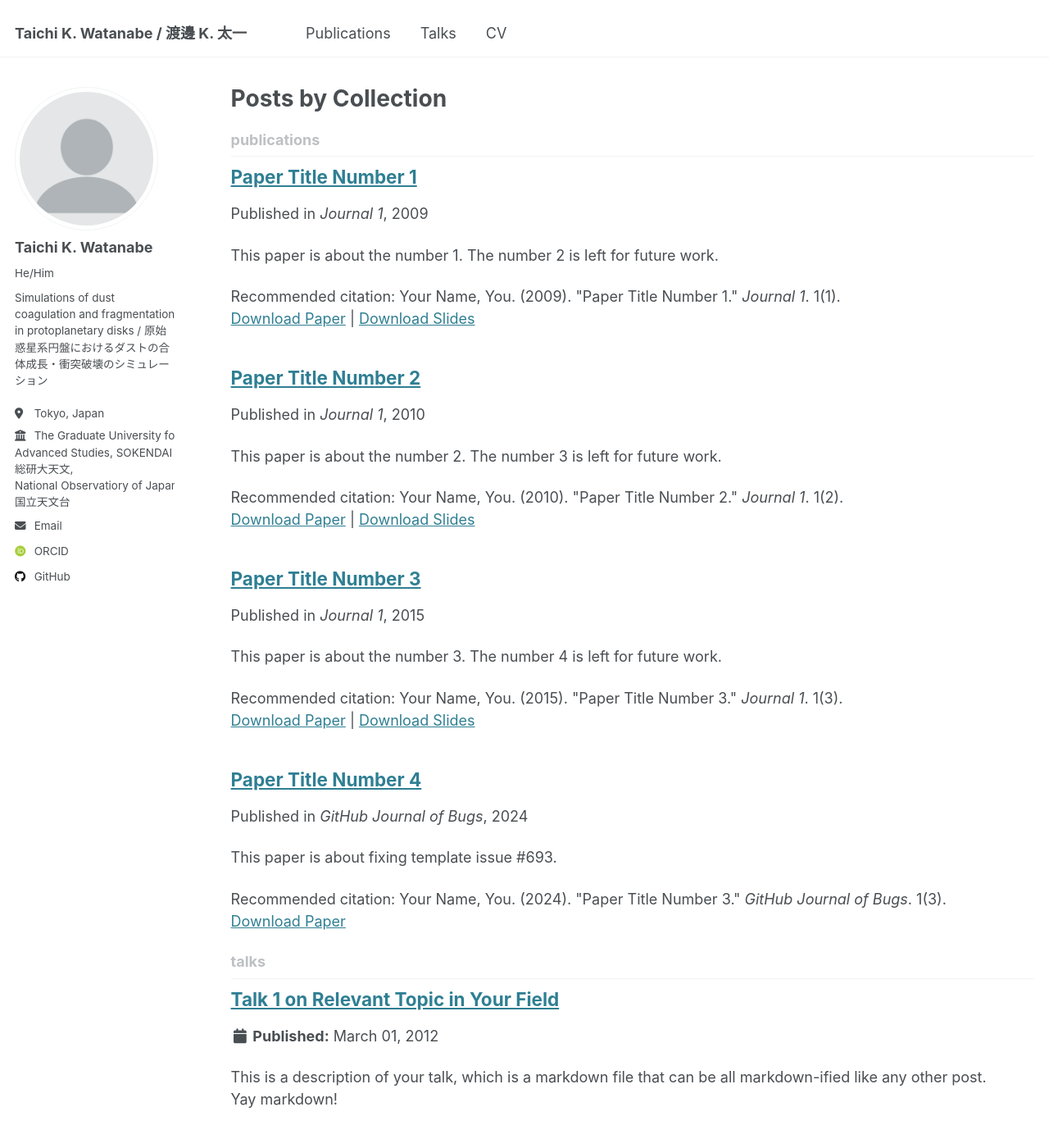
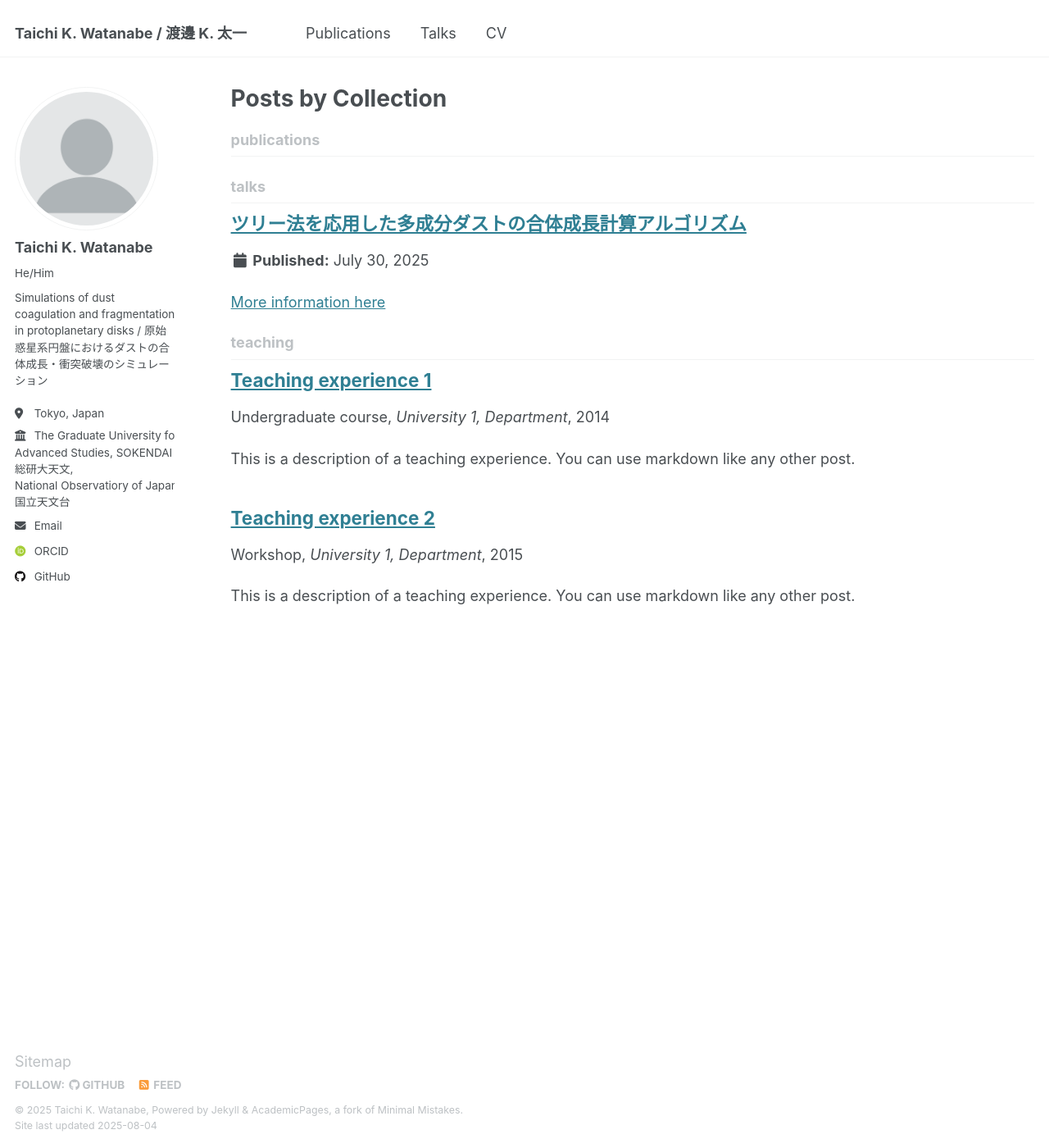
Before and after one commit to WatanabeTK-astrocat/watanabetk-astrocat.github.io, a Jekyll site: the page built from _pages/collection-archive.html, in a window 1280 px wide and 1400 px high. Shown: the whole window at 82% size. Built offline with Jekyll 4.4.1, drawn with Linux system fonts in a browser that asks for light colours; some web fonts are replaced; some of the changed text lies outside the part shown.

Commit message:
remove example publication and talk files, and update them with mine

```diff
--- a/_pages/publications.html
+++ b/_pages/publications.html
@@ -10,6 +10,9 @@ author_profile: true
 {% endif %}
 
 {% include base_path %}
+
+<!-- Remove Later -->
+[Under Construction...]
 
 <!-- New style rendering if publication categories are defined -->
 {% if site.publication_category %}
--- a/_publications/2009-10-01-paper-title-number-1.md
+++ /dev/null
@@ -1,14 +0,0 @@
----
-title: "Paper Title Number 1"
-collection: publications
-category: manuscripts
-permalink: /publication/2009-10-01-paper-title-number-1
-excerpt: 'This paper is about the number 1. The number 2 is left for future work.'
-date: 2009-10-01
-venue: 'Journal 1'
-slidesurl: 'http://academicpages.github.io/files/slides1.pdf'
-paperurl: 'http://academicpages.github.io/files/paper1.pdf'
-citation: 'Your Name, You. (2009). &quot;Paper Title Number 1.&quot; <i>Journal 1</i>. 1(1).'
----
-
-The contents above will be part of a list of publications, if the user clicks the link for the publication than the contents of section will be rendered as a full page, allowing you to provide more information about the paper for the reader. When publications are displayed as a single page, the contents of the above "citation" field will automatically be included below this section in a smaller font.
--- a/_publications/2010-10-01-paper-title-number-2.md
+++ /dev/null
@@ -1,14 +0,0 @@
----
-title: "Paper Title Number 2"
-collection: publications
-category: manuscripts
-permalink: /publication/2010-10-01-paper-title-number-2
-excerpt: 'This paper is about the number 2. The number 3 is left for future work.'
-date: 2010-10-01
-venue: 'Journal 1'
-slidesurl: 'http://academicpages.github.io/files/slides2.pdf'
-paperurl: 'http://academicpages.github.io/files/paper2.pdf'
-citation: 'Your Name, You. (2010). &quot;Paper Title Number 2.&quot; <i>Journal 1</i>. 1(2).'
----
-
-The contents above will be part of a list of publications, if the user clicks the link for the publication than the contents of section will be rendered as a full page, allowing you to provide more information about the paper for the reader. When publications are displayed as a single page, the contents of the above "citation" field will automatically be included below this section in a smaller font.
--- a/_publications/2015-10-01-paper-title-number-3.md
+++ /dev/null
@@ -1,14 +0,0 @@
----
-title: "Paper Title Number 3"
-collection: publications
-category: manuscripts
-permalink: /publication/2015-10-01-paper-title-number-3
-excerpt: 'This paper is about the number 3. The number 4 is left for future work.'
-date: 2015-10-01
-venue: 'Journal 1'
-slidesurl: 'http://academicpages.github.io/files/slides3.pdf'
-paperurl: 'http://academicpages.github.io/files/paper3.pdf'
-citation: 'Your Name, You. (2015). &quot;Paper Title Number 3.&quot; <i>Journal 1</i>. 1(3).'
----
-
-The contents above will be part of a list of publications, if the user clicks the link for the publication than the contents of section will be rendered as a full page, allowing you to provide more information about the paper for the reader. When publications are displayed as a single page, the contents of the above "citation" field will automatically be included below this section in a smaller font.
--- a/_publications/2024-02-17-paper-title-number-4.md
+++ /dev/null
@@ -1,13 +0,0 @@
----
-title: "Paper Title Number 4"
-collection: publications
-category: conferences
-permalink: /publication/2024-02-17-paper-title-number-4
-excerpt: 'This paper is about fixing template issue #693.'
-date: 2024-02-17
-venue: 'GitHub Journal of Bugs'
-paperurl: 'http://academicpages.github.io/files/paper3.pdf'
-citation: 'Your Name, You. (2024). &quot;Paper Title Number 3.&quot; <i>GitHub Journal of Bugs</i>. 1(3).'
----
-
-The contents above will be part of a list of publications, if the user clicks the link for the publication than the contents of section will be rendered as a full page, allowing you to provide more information about the paper for the reader. When publications are displayed as a single page, the contents of the above "citation" field will automatically be included below this section in a smaller font.
--- a/_talks/2012-03-01-talk-1.md
+++ /dev/null
@@ -1,11 +0,0 @@
----
-title: "Talk 1 on Relevant Topic in Your Field"
-collection: talks
-type: "Talk"
-permalink: /talks/2012-03-01-talk-1
-venue: "UC San Francisco, Department of Testing"
-date: 2012-03-01
-location: "San Francisco, California"
----
-
-This is a description of your talk, which is a markdown file that can be all markdown-ified like any other post. Yay markdown!
--- a/_talks/2013-03-01-tutorial-1.md
+++ /dev/null
@@ -1,13 +0,0 @@
----
-title: "Tutorial 1 on Relevant Topic in Your Field"
-collection: talks
-type: "Tutorial"
-permalink: /talks/2013-03-01-tutorial-1
-venue: "UC-Berkeley Institute for Testing Science"
-date: 2013-03-01
-location: "Berkeley CA, USA"
----
-
-[More information here](http://exampleurl.com)
-
-This is a description of your tutorial, note the different field in type. This is a markdown files that can be all markdown-ified like any other post. Yay markdown!
--- a/_talks/2014-02-01-talk-2.md
+++ /dev/null
@@ -1,13 +0,0 @@
----
-title: "Talk 2 on Relevant Topic in Your Field"
-collection: talks
-type: "Talk"
-permalink: /talks/2014-02-01-talk-2
-venue: "London School of Testing"
-date: 2014-02-01
-location: "London, UK"
----
-
-[More information here](http://example2.com)
-
-This is a description of your talk, which is a markdown files that can be all markdown-ified like any other post. Yay markdown!
--- a/_talks/2014-03-01-talk-3.md
+++ /dev/null
@@ -1,11 +0,0 @@
----
-title: "Conference Proceeding talk 3 on Relevant Topic in Your Field"
-collection: talks
-type: "Conference proceedings talk"
-permalink: /talks/2014-03-01-talk-3
-venue: "Testing Institute of America 2014 Annual Conference"
-date: 2014-03-01
-location: "Los Angeles, CA"
----
-
-This is a description of your conference proceedings talk, note the different field in type. You can put anything in this field.
--- /dev/null
+++ b/_talks/2025-07-30-talk-2025-wakate.md
@@ -0,0 +1,13 @@
+---
+title: "ツリー法を応用した多成分ダストの合体成長計算アルゴリズム"
+collection: talks
+type: "Talk"
+permalink: /talks/2025-07-30-talk-2025-wakate
+venue: "2025年度 第55回天文・天体物理若手夏の学校"
+date: 2025-07-30
+location: "長野県千曲市 戸倉上山田温泉 ホテル圓山荘"
+---
+
+[More information here](https://astro-wakate.sakura.ne.jp/ss2025)
+
+星間現象/星・惑星形成分科会のオーラルアワードで1位を受賞
--- a/markdown_generator/publications.tsv
+++ b/markdown_generator/publications.tsv
@@ -1,4 +1 @@
 pub_date	title	venue	excerpt	citation	url_slug	paper_url	slides_url
-2009-10-01	Paper Title Number 1	Journal 1	This paper is about the number 1. The number 2 is left for future work.	Your Name, You. (2009). "Paper Title Number 1." <i>Journal 1</i>. 1(1).	paper-title-number-1	http://academicpages.github.io/files/paper1.pdf	http://academicpages.github.io/files/slides1.pdf
-2010-10-01	Paper Title Number 2	Journal 1	This paper is about the number 2. The number 3 is left for future work.	Your Name, You. (2010). "Paper Title Number 2." <i>Journal 1</i>. 1(2).	paper-title-number-2	http://academicpages.github.io/files/paper2.pdf	http://academicpages.github.io/files/slides2.pdf
-2015-10-01	Paper Title Number 3	Journal 1	This paper is about the number 3. The number 4 is left for future work.	Your Name, You. (2015). "Paper Title Number 3." <i>Journal 1</i>. 1(3).	paper-title-number-3	http://academicpages.github.io/files/paper3.pdf	http://academicpages.github.io/files/slides3.pdf
--- a/markdown_generator/talks.tsv
+++ b/markdown_generator/talks.tsv
@@ -1,5 +1,2 @@
 title	type	url_slug	venue	date	location	talk_url	description
-Talk 1 on Relevant Topic in Your Field	Talk	talk-1	UC San Francisco, Department of Testing	2012-03-01	San Francisco, California		This is a description of your talk, which is a markdown files that can be all markdown-ified like any other post. Yay markdown!
-Tutorial 1 on Relevant Topic in Your Field	Tutorial	tutorial-1	UC-Berkeley Institute for Testing Science	2013-03-01	Berkeley CA, USA	http://exampleurl.com	This is a description of your tutorial, note the different field in type. This is a markdown files that can be all markdown-ified like any other post. Yay markdown!
-Talk 2 on Relevant Topic in Your Field	Talk	talk-2	London School of Testing	2014-02-01	London, UK	http://example2.com	This is a description of your talk, which is a markdown files that can be all markdown-ified like any other post. Yay markdown!
-Conference Proceeding talk 3 on Relevant Topic in Your Field	Conference proceedings talk	talk-3	Testing Institute of America 2014 Annual Conference	2014-03-01	Los Angeles, CA		This is a description of your conference proceedings talk, note the different field in type. You can put anything in this field.
+ツリー法を応用した多成分ダストの合体成長計算アルゴリズム	Talk	talk-2025-wakate	2025年度 第55回天文・天体物理若手夏の学校	2025-07-30	長野県千曲市 戸倉上山田温泉 ホテル圓山荘	https://astro-wakate.sakura.ne.jp/ss2025	星間現象/星・惑星形成分科会のオーラルアワードで1位を受賞
```
Also changed, not shown: 1 other file.
